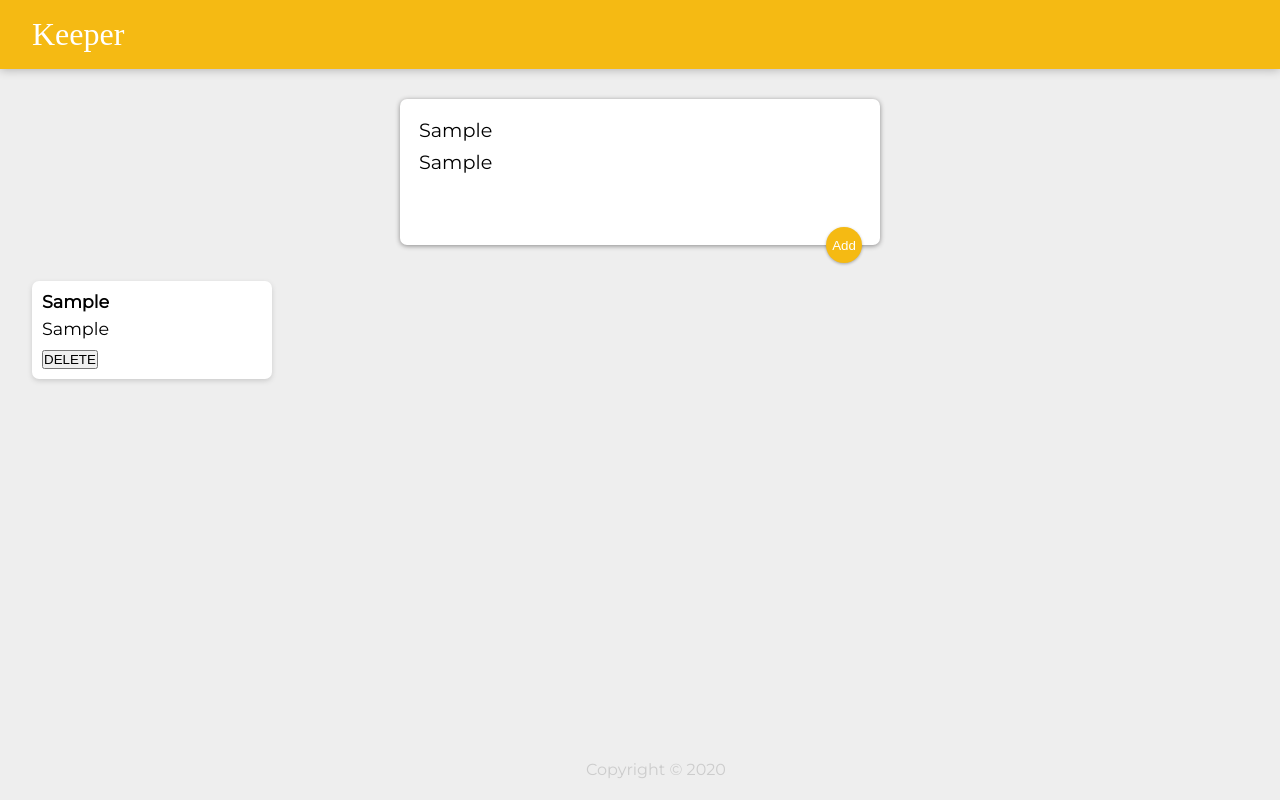
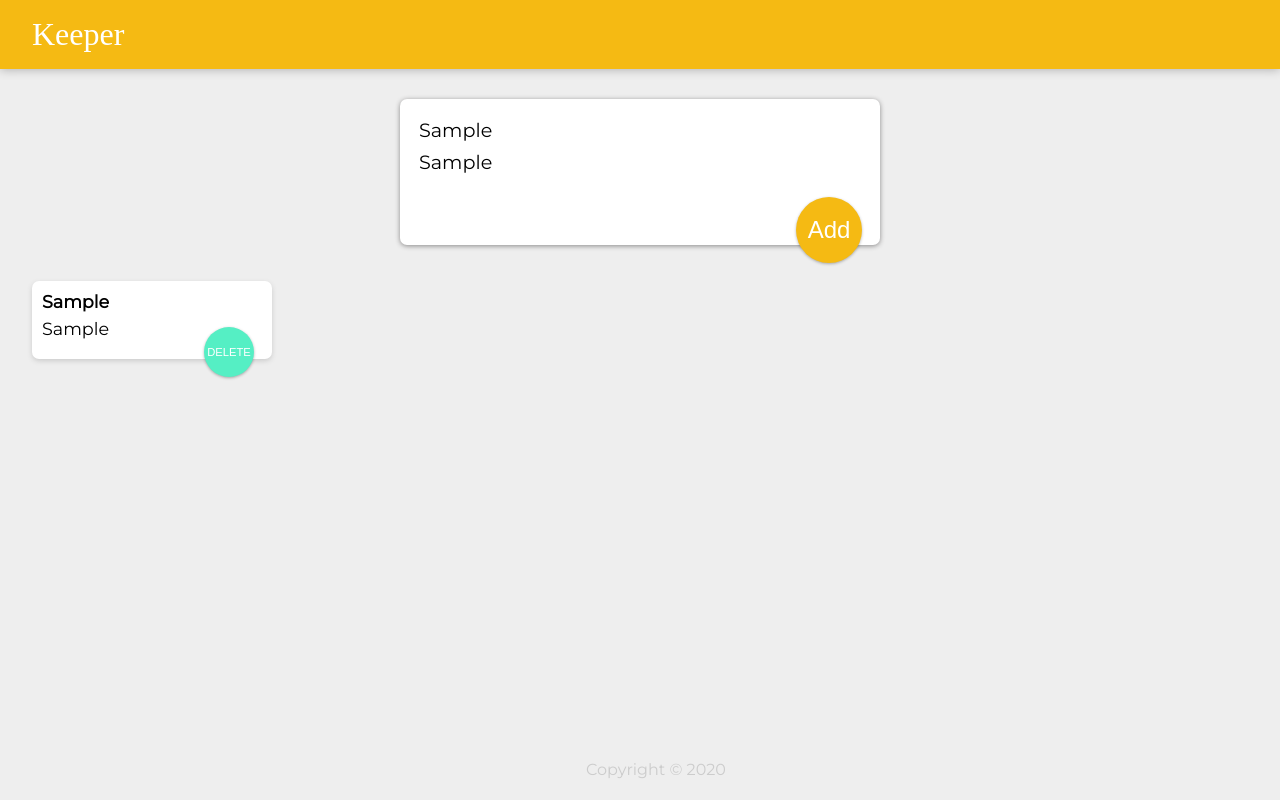
Before and after one commit to LouisGaravaglia/Keeper-App, a React (Create React App) app in the folder my-app/: page / in a window 1280 px wide. Both pictures are taken after typing "Sample", "Sample" into the empty fields and a click on the button "Add". Built offline with nearby package versions, Linux system fonts and the light colour scheme; a web font is replaced by a local one.

Commit message:
fixed CSS for delete button

```diff
--- a/my-app/public/styles.css
+++ b/my-app/public/styles.css
@@ -36,6 +36,7 @@ footer p {
   color: #ccc;
 }
 .note {
+  position: relative;
   background: #fff;
   border-radius: 7px;
   box-shadow: 0 2px 5px #ccc;
@@ -76,15 +77,31 @@ form textarea {
 }
 form button {
   position: absolute;
+  font-size: 1.5em;
   right: 18px;
   bottom: -18px;
   background: #f5ba13;
   color: #fff;
   border: none;
   border-radius: 50%;
-  width: 36px;
-  height: 36px;
+  width: 66px;
+  height: 66px;
   box-shadow: 0 1px 3px rgba(0, 0, 0, 0.3);
   cursor: pointer;
   outline: none;
 }
+.delete {
+  position: absolute;
+  font-size: .7em;
+  right: 18px;
+  bottom: -18px;
+  background: #55efc4;
+  color: #fff;
+  border: none;
+  border-radius: 50%;
+  width: 50px;
+  height: 50px;
+  box-shadow: 0 1px 3px rgba(0, 0, 0, 0.3);
+  cursor: pointer;
+  outline: none;
+}
--- a/my-app/src/components/note.jsx
+++ b/my-app/src/components/note.jsx
@@ -13,7 +13,7 @@ return (
     <div className="note" >
     <h1>{props.title}</h1>
     <p>{props.content}</p>
-    <button onClick={handleClick}>DELETE</button>
+    <button className="delete" onClick={handleClick}>DELETE</button>
     </div>
 
 );
```
